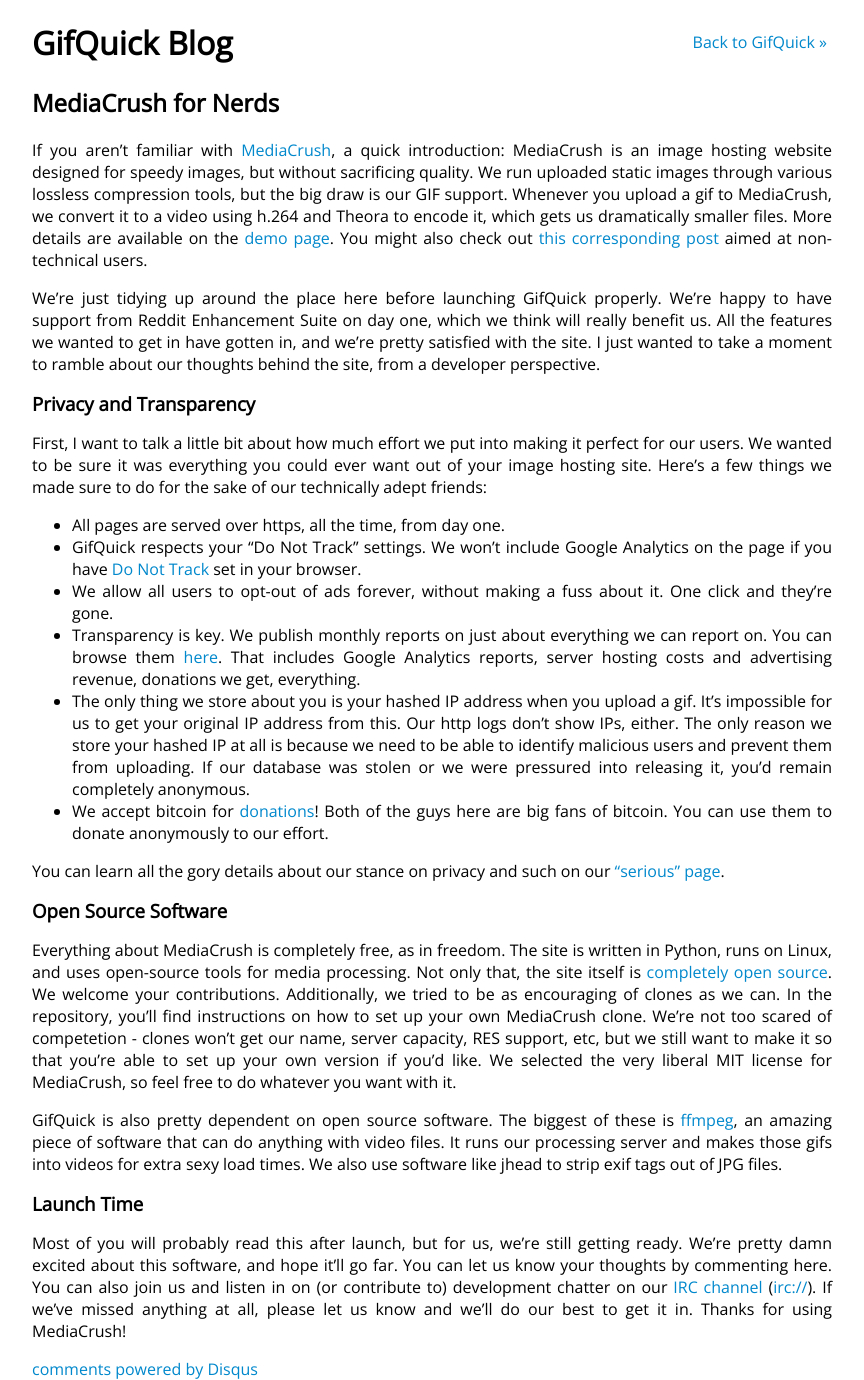
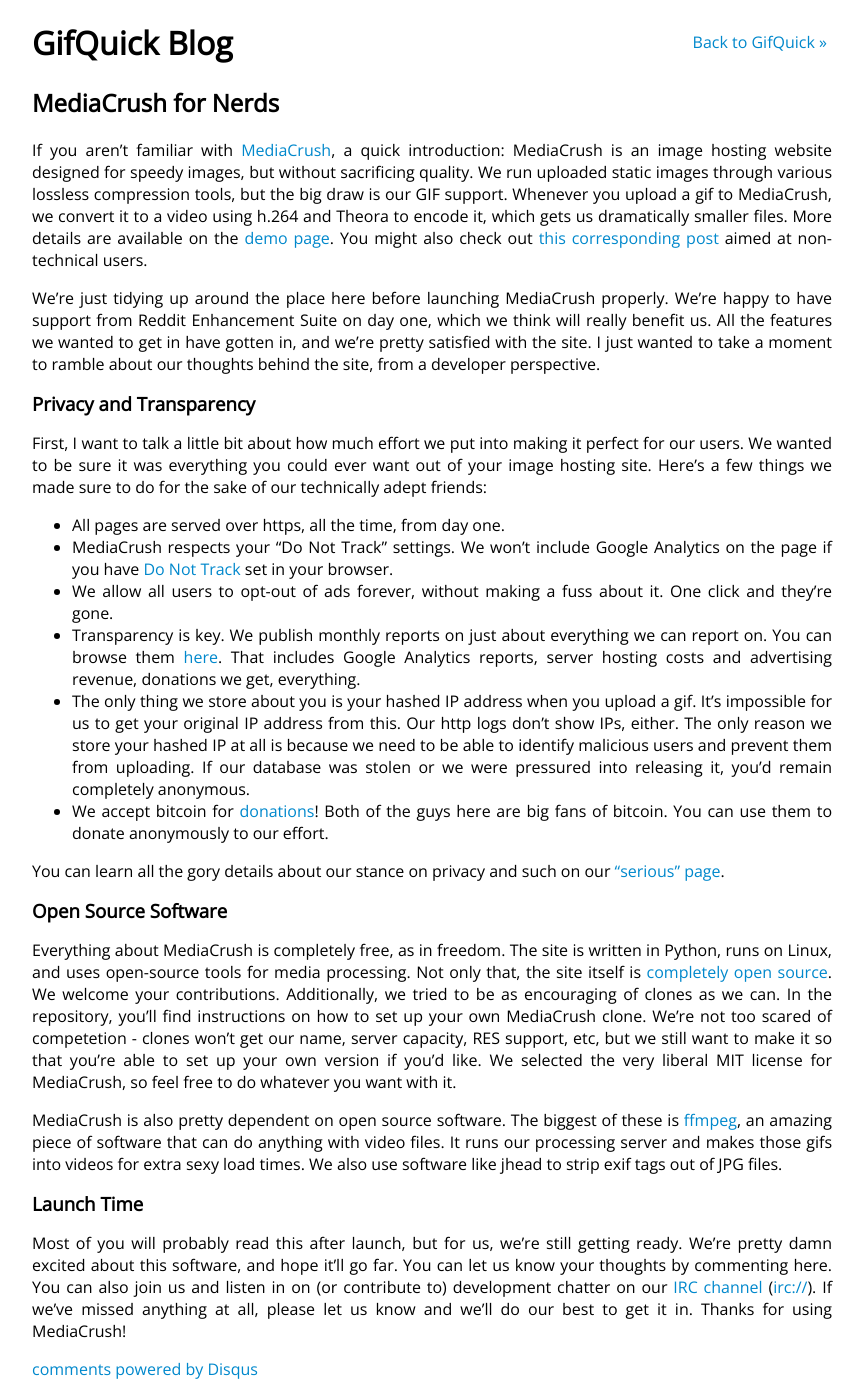
Before and after one commit to MediaCrush/mediacrush.github.io, a Jekyll site: the page built from _posts/2013-07-19-MediaCrush-for-nerds.md, in a window 1280 px wide. Shown: the whole page, without its empty margins (208-1072 px from the left). Built offline with Jekyll 4.4.1, drawn with Linux system fonts in a browser that asks for light colours; Markdown is read by kramdown in place of the engine named in the settings; comment, search, counter and statistics services are not loaded.

Commit message:
Update 2013-07-19-MediaCrush-for-nerds.md

```diff
--- a/_posts/2013-07-19-MediaCrush-for-nerds.md
+++ b/_posts/2013-07-19-MediaCrush-for-nerds.md
@@ -10,7 +10,7 @@
 smaller files. More details are available on the [demo page](https://mediacru.sh/demo). You might also
 check out [this corresponding post](/2013/07/19/MediaCrush-for-users.html) aimed at non-technical users.
 
-We're just tidying up around the place here before launching GifQuick properly. We're happy to have support
+We're just tidying up around the place here before launching MediaCrush properly. We're happy to have support
 from Reddit Enhancement Suite on day one, which we think will really benefit us. All the features we wanted
 to get in have gotten in, and we're pretty satisfied with the site. I just wanted to take a moment to ramble
 about our thoughts behind the site, from a developer perspective.
@@ -22,7 +22,7 @@
 we made sure to do for the sake of our technically adept friends:
 
 * All pages are served over https, all the time, from day one.
-* GifQuick respects your "Do Not Track" settings. We won't include Google Analytics on the page if you have
+* MediaCrush respects your "Do Not Track" settings. We won't include Google Analytics on the page if you have
   [Do Not Track](http://donottrack.us/) set in your browser.
 * We allow all users to opt-out of ads forever, without making a fuss about it. One click and they're gone.
 * Transparency is key. We publish monthly reports on just about everything we can report on. You can browse
@@ -50,7 +50,7 @@
 version if you'd like. We selected the very liberal MIT license for MediaCrush, so feel free to do whatever
 you want with it.
 
-GifQuick is also pretty dependent on open source software. The biggest of these is
+MediaCrush is also pretty dependent on open source software. The biggest of these is
 [ffmpeg](http://ffmpeg.org), an amazing piece of software that can do anything with video files. It runs our
 processing server and makes those gifs into videos for extra sexy load times. We also use software like
 jhead to strip exif tags out of JPG files.
```
